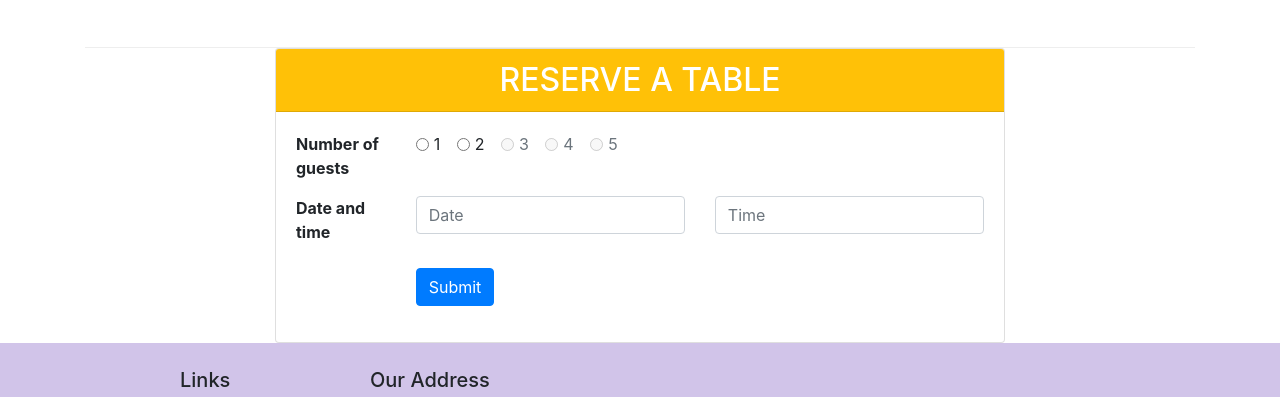
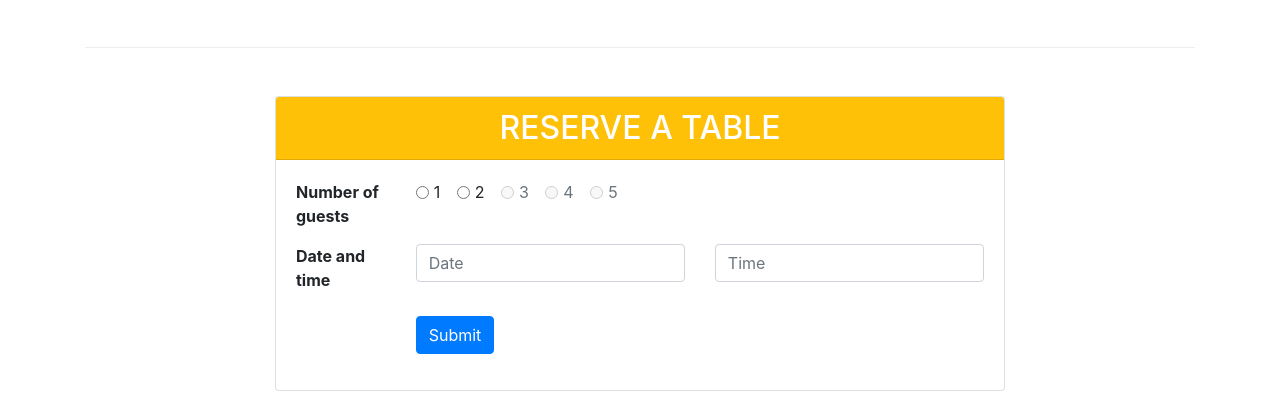
Before and after one commit to Fawaz-png/Bootstrap, a website: page index.html in a window 1280 px wide. Shown: the part 1186-1583 px from the top of the page. Drawn offline with nearby package versions, Linux system fonts and the light colour scheme.

Commit message:
assingment 2 correction

```diff
--- a/index.html
+++ b/index.html
@@ -121,7 +121,7 @@
         </div>
 
         <div class="row justify-content-center">
-            <div class="col-8">
+            <div class="col-8 mt-5 mb-5">
                 <a id="reserve"><div class="card">
                     <h2 class="card-header text-center bg-warning text-white">RESERVE A TABLE</h2>
                     <div class="card-body">
```
